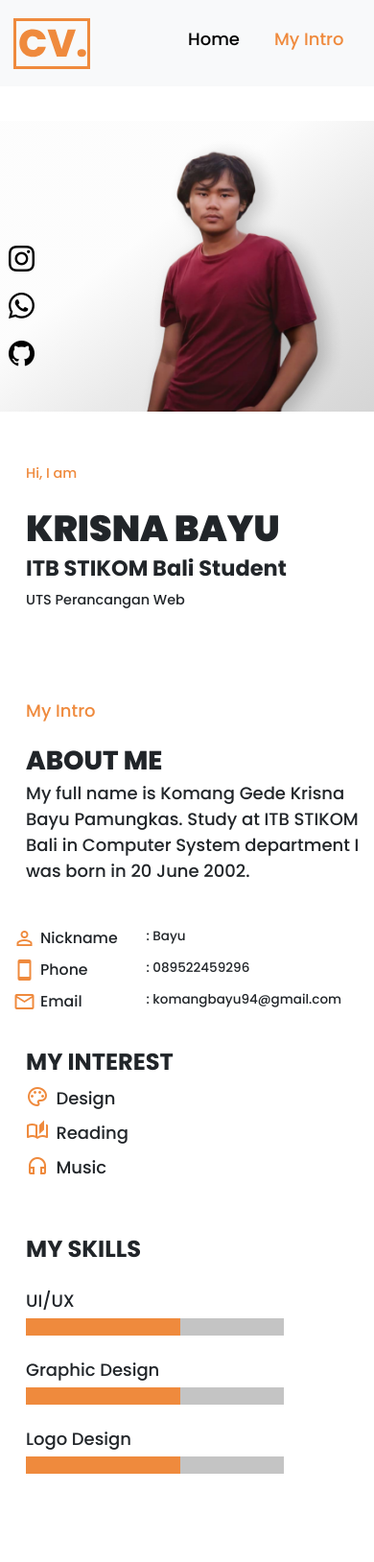
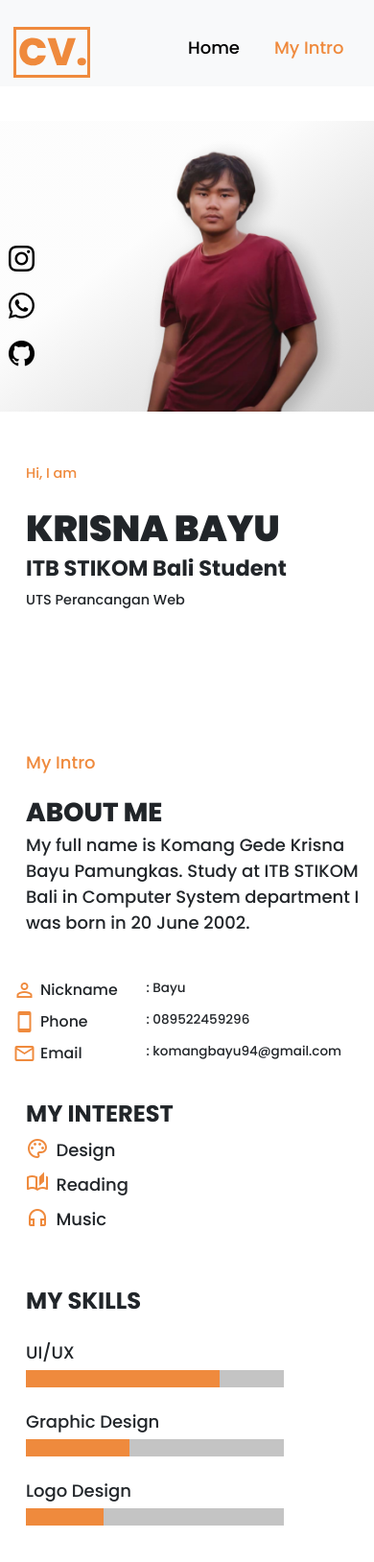
Before and after one commit to Ganes556/bayu, a plain HTML site: page index.html in a window 390 px wide. Shown: the whole page at 96% size. Before the commit the page ends 1590 px from the top, so only its background shows below. Drawn offline with nearby package versions, Linux system fonts and the light colour scheme.

Commit message:
fix-skillBar-logo-ps

```diff
--- a/index.html
+++ b/index.html
@@ -18,8 +18,8 @@
   </head>
   <body id="home" data-bs-spy="scroll" data-bs-target="#navbar-spy">
     <!-- navbar -->
-    <nav class="container-fluid sticky-top bg-light py-3">
-      <div class="row align-items-center">
+    <nav class="container-fluid sticky-top bg-light py-md-3 pt-4 pb-2">
+      <div class="row align-items-center ps-md-4">
         <div class="col-1"><img src="./img/brand-name.svg" alt="brand" /></div>
         <div class="col mb-2 d-flex justify-content-md-center justify-content-end" id="navbar-spy">
           <a class="nav-link active" href="#home">Home</a>
@@ -82,7 +82,7 @@
       </div>
     </section>
     <!-- main text in sm -->
-    <section class="d-md-none mb-0">
+    <section class="d-md-none">
       <div class="row mb-3 ps-md-5 ps-4 pt-5">
         <div class="col-12">
           <p class="fs-sm" style="color: #ef8a3d">Hi, I am</p>
@@ -93,7 +93,7 @@
       </div>
     </section>
     <!-- intro -->
-    <section id="intro" class="pt-md-4 pt-lg-5 mt-sm-3">
+    <section id="intro" class="pt-5 pt-md-4 pt-lg-5 mt-sm-3">
       <div class="container-fluid ps-md-5 ps-4 pt-5">
         <div class="row">
           <div class="col-12">
@@ -150,7 +150,7 @@
               <div class="col-12 label-progress">UI/UX</div>
               <div class="col-lg-4 col-md-6 col-10">
                 <div class="progress rounded-0">
-                  <div class="progress-bar rounded-0" role="progressbar" style="width: 60%" aria-valuenow="25" aria-valuemin="0" aria-valuemax="100"></div>
+                  <div class="progress-bar rounded-0" role="progressbar" style="width: 75%" aria-valuenow="25" aria-valuemin="0" aria-valuemax="100"></div>
                 </div>
               </div>
             </div>
@@ -161,7 +161,7 @@
               <div class="col-12 label-progress">Graphic Design</div>
               <div class="col-lg-4 col-md-6 col-10">
                 <div class="progress rounded-0">
-                  <div class="progress-bar rounded-0" role="progressbar" style="width: 60%" aria-valuenow="25" aria-valuemin="0" aria-valuemax="100"></div>
+                  <div class="progress-bar rounded-0" role="progressbar" style="width: 40%" aria-valuenow="25" aria-valuemin="0" aria-valuemax="100"></div>
                 </div>
               </div>
             </div>
@@ -172,7 +172,7 @@
               <div class="col-12 label-progress">Logo Design</div>
               <div class="col-lg-4 col-md-6 col-10">
                 <div class="progress rounded-0">
-                  <div class="progress-bar rounded-0" role="progressbar" style="width: 60%" aria-valuenow="25" aria-valuemin="0" aria-valuemax="100"></div>
+                  <div class="progress-bar rounded-0" role="progressbar" style="width: 30%" aria-valuenow="25" aria-valuemin="0" aria-valuemax="100"></div>
                 </div>
               </div>
             </div>
```
Also changed, not shown: img/hero.png (deleted).
